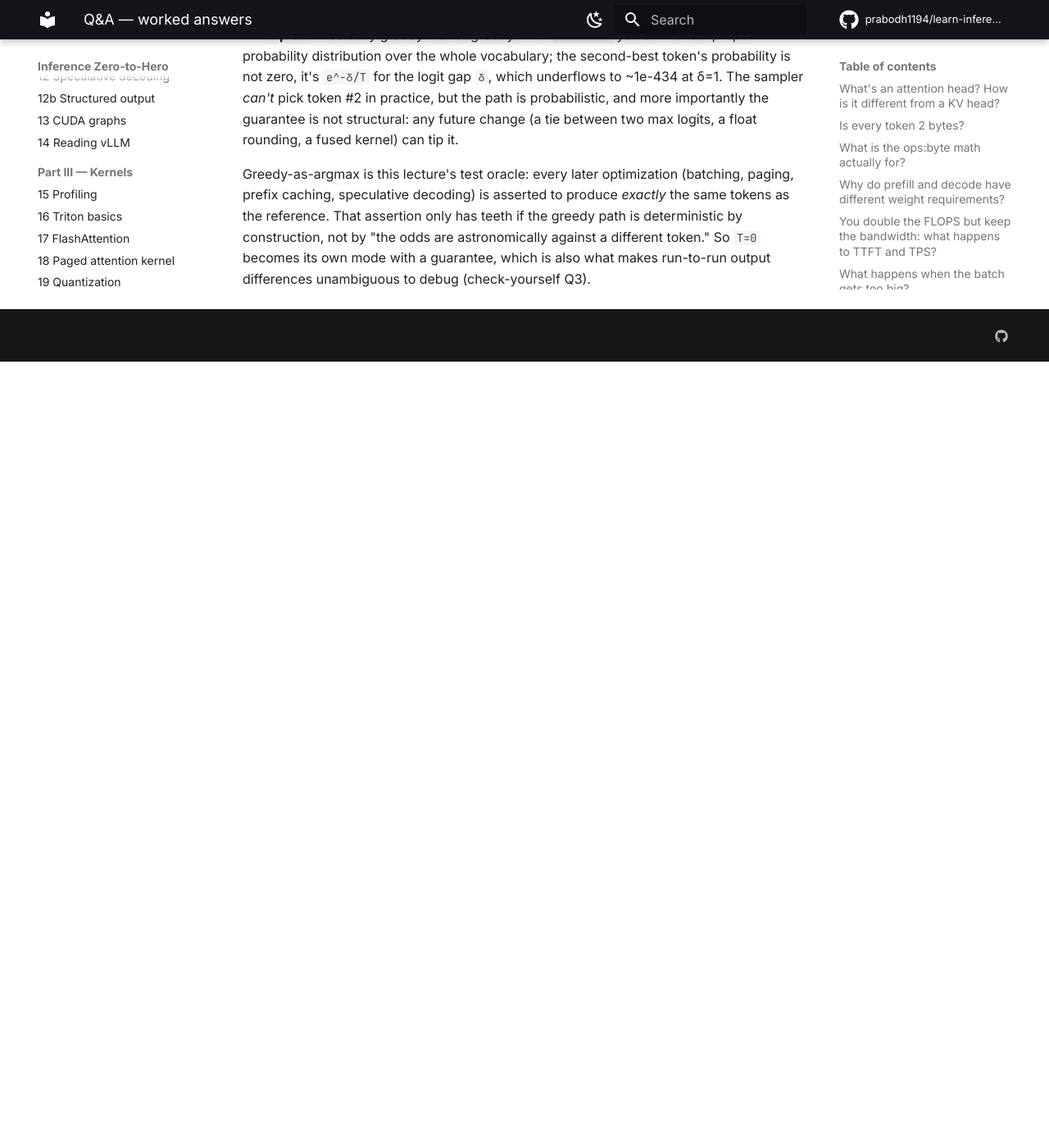
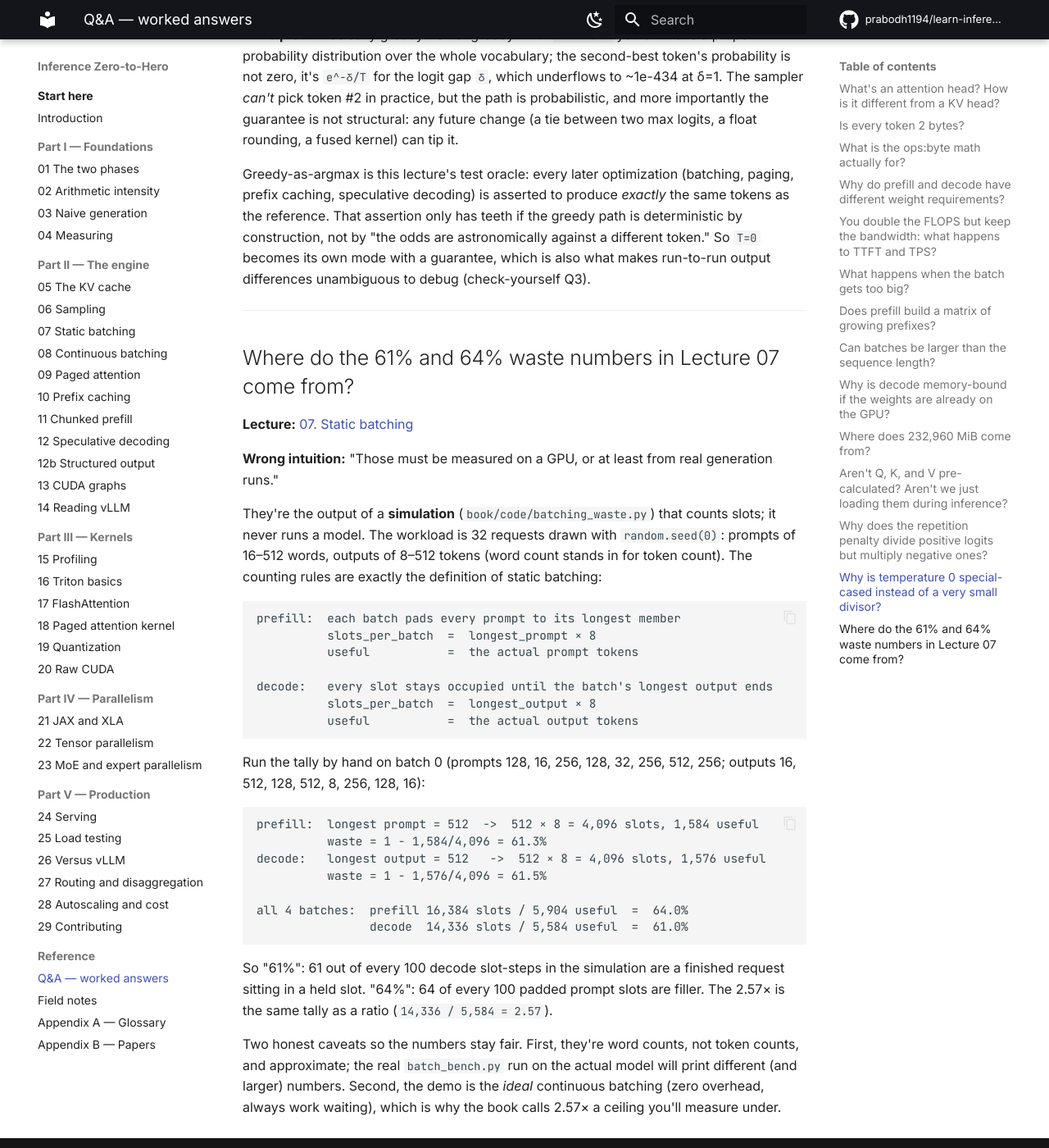
Before and after one commit to prabodh1194/learn-inference, an MkDocs documentation site: the page built from book/qa.md, in a window 1280 px wide and 1400 px high, scrolled down 10480 px. Shown: the whole window at 82% size. Built offline with MkDocs 1.6.1 and Material for MkDocs 9.7.7, drawn with Linux system fonts in a browser that asks for light colours; comment, search, counter and statistics services are not loaded; before the commit the page ends 10921 px from its top, so only the background shows below that.

Commit message:
book: trace where the 61/64% waste numbers come from
They are slot-counting tallies over a seeded simulated workload, not GPU
measurements. L07's See-it now shows the counting rules and totals;
qa.md carries the batch-0 worked example and the caveats.

````diff
--- a/book/07-static-batching.md
+++ b/book/07-static-batching.md
@@ -76,6 +76,23 @@
 ```
 
 **Zero waste on uniform load. 61% on realistic load.**
+
+Where those two numbers come from: the demo **counts slots** on a simulated
+workload, it never runs a model. `mixed_length` is 32 seeded random requests
+(prompts 16–512 words, outputs 8–512 tokens), and the counting rule is the
+definition of static batching:
+
+```
+prefill:  per batch of 8, slots = longest_prompt × 8     (padding to the longest)
+decode:   per batch of 8, slots = longest_output × 8     (slots held until the end)
+waste     =  1 - useful / slots
+```
+
+Totals over all four batches: prefill allocates 16,384 slots for 5,904 useful
+prompt tokens → **64.0%**; decode allocates 14,336 slots for 5,584 useful
+output tokens → **61.0%**. The 2.57× is the same tally as a ratio
+(14,336 / 5,584). Seeded, so it reproduces exactly — and it's a *ceiling*,
+because the real scheduler in Lecture 08 lands under it.
 
 Those two numbers are the same equation, and it's worth writing down because
 it converts every future waste figure into a speedup without a benchmark:
--- a/book/qa.md
+++ b/book/qa.md
@@ -529,3 +529,52 @@
 astronomically against a different token." So `T=0` becomes its own mode with
 a guarantee, which is also what makes run-to-run output differences
 unambiguous to debug (check-yourself Q3).
+
+---
+
+## Where do the 61% and 64% waste numbers in Lecture 07 come from?
+
+**Lecture:** [07. Static batching](07-static-batching.md)
+
+**Wrong intuition:** "Those must be measured on a GPU, or at least from real
+generation runs."
+
+They're the output of a **simulation** (`book/code/batching_waste.py`) that
+counts slots; it never runs a model. The workload is 32 requests drawn with
+`random.seed(0)`: prompts of 16–512 words, outputs of 8–512 tokens (word
+count stands in for token count). The counting rules are exactly the
+definition of static batching:
+
+```
+prefill:  each batch pads every prompt to its longest member
+          slots_per_batch  =  longest_prompt × 8
+          useful           =  the actual prompt tokens
+
+decode:   every slot stays occupied until the batch's longest output ends
+          slots_per_batch  =  longest_output × 8
+          useful           =  the actual output tokens
+```
+
+Run the tally by hand on batch 0 (prompts 128, 16, 256, 128, 32, 256, 512,
+256; outputs 16, 512, 128, 512, 8, 256, 128, 16):
+
+```
+prefill:  longest prompt = 512  ->  512 × 8 = 4,096 slots, 1,584 useful
+          waste = 1 - 1,584/4,096 = 61.3%
+decode:   longest output = 512   ->  512 × 8 = 4,096 slots, 1,576 useful
+          waste = 1 - 1,576/4,096 = 61.5%
+
+all 4 batches:  prefill 16,384 slots / 5,904 useful  =  64.0%
+                decode  14,336 slots / 5,584 useful  =  61.0%
+```
+
+So "61%": 61 out of every 100 decode slot-steps in the simulation are a
+finished request sitting in a held slot. "64%": 64 of every 100 padded prompt
+slots are filler. The 2.57× is the same tally as a ratio
+(`14,336 / 5,584 = 2.57`).
+
+Two honest caveats so the numbers stay fair. First, they're word counts, not
+token counts, and approximate; the real `batch_bench.py` run on the actual
+model will print different (and larger) numbers. Second, the demo is the
+*ideal* continuous batching (zero overhead, always work waiting), which is why
+the book calls 2.57× a ceiling you'll measure under.
````
